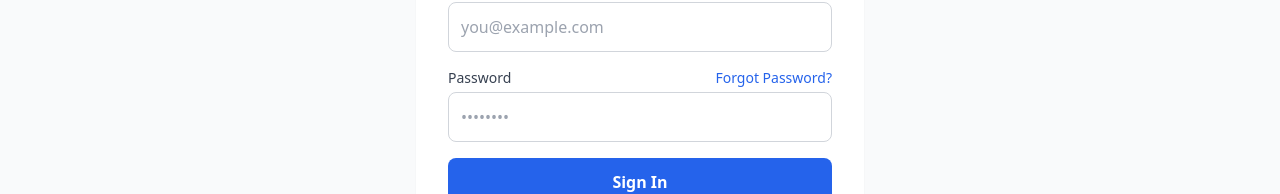
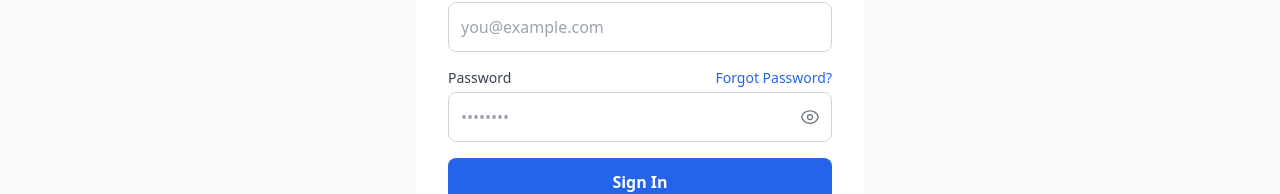
Before and after one commit to hasinduudara/E-Commerce-Webapp-Payload-CMS, a Next.js app: page /login in a window 1280 px wide. Shown: the part 413-607 px from the top of the page. Built offline with nearby package versions, Linux system fonts and the light colour scheme; no server answers.

Commit message:
feat: add password visibility toggle to login form and enhance styling

```diff
--- a/src/app/(frontend)/login/page.tsx
+++ b/src/app/(frontend)/login/page.tsx
@@ -10,6 +10,9 @@ export default function LoginPage() {
   const [password, setPassword] = useState('')
   const [error, setError] = useState('')
   const [loading, setLoading] = useState(false)
+
+  // State for toggling password visibility
+  const [showPassword, setShowPassword] = useState(false)
 
   const handleLogin = async (e: React.FormEvent) => {
     e.preventDefault()
@@ -59,15 +62,38 @@ export default function LoginPage() {
             <label className="block text-sm font-medium text-gray-700 mb-1">Email</label>
             <input required type="email" value={email} onChange={(e) => setEmail(e.target.value)} className="w-full p-3 border border-gray-300 rounded-lg focus:ring-2 focus:ring-blue-500" placeholder="you@example.com" />
           </div>
+
+          {/* Password Field with Show/Hide Toggle */}
           <div>
             <div className="flex justify-between items-center mb-1">
               <label className="block text-sm font-medium text-gray-700">Password</label>
               <Link href="/forgot-password" className="text-sm text-blue-600 hover:underline">Forgot Password?</Link>
             </div>
-            <input required type="password" value={password} onChange={(e) => setPassword(e.target.value)} className="w-full p-3 border border-gray-300 rounded-lg focus:ring-2 focus:ring-blue-500" placeholder="••••••••" />
+            <div className="relative">
+              <input
+                required
+                type={showPassword ? "text" : "password"}
+                value={password}
+                onChange={(e) => setPassword(e.target.value)}
+                className="w-full p-3 pr-12 border border-gray-300 rounded-lg focus:ring-2 focus:ring-blue-500"
+                placeholder="••••••••"
+              />
+              <button
+                type="button"
+                onClick={() => setShowPassword(!showPassword)}
+                className="absolute right-3 top-1/2 -translate-y-1/2 text-gray-500 hover:text-gray-700 focus:outline-none"
+              >
+                {/* SVG Icon changes based on showPassword state */}
+                {showPassword ? (
+                  <svg xmlns="http://www.w3.org/2000/svg" fill="none" viewBox="0 0 24 24" strokeWidth={1.5} stroke="currentColor" className="w-5 h-5"><path strokeLinecap="round" strokeLinejoin="round" d="M3.98 8.223A10.477 10.477 0 001.934 12C3.226 16.338 7.244 19.5 12 19.5c.993 0 1.953-.138 2.863-.395M6.228 6.228A10.45 10.45 0 0112 4.5c4.756 0 8.773 3.162 10.065 7.498a10.523 10.523 0 01-4.293 5.774M6.228 6.228L3 3m3.228 3.228l3.65 3.65m7.894 7.894L21 21m-3.228-3.228l-3.65-3.65m0 0a3 3 0 10-4.243-4.243m4.242 4.242L9.88 9.88" /></svg>
+                ) : (
+                  <svg xmlns="http://www.w3.org/2000/svg" fill="none" viewBox="0 0 24 24" strokeWidth={1.5} stroke="currentColor" className="w-5 h-5"><path strokeLinecap="round" strokeLinejoin="round" d="M2.036 12.322a1.012 1.012 0 010-.639C3.423 7.51 7.36 4.5 12 4.5c4.638 0 8.573 3.007 9.963 7.178.07.207.07.431 0 .639C20.577 16.49 16.64 19.5 12 19.5c-4.638 0-8.573-3.007-9.963-7.178z" /><path strokeLinecap="round" strokeLinejoin="round" d="M15 12a3 3 0 11-6 0 3 3 0 016 0z" /></svg>
+                )}
+              </button>
+            </div>
           </div>
 
-          <button type="submit" disabled={loading} className="w-full bg-blue-600 text-white p-3 rounded-lg font-bold hover:bg-blue-700 transition mt-6 disabled:bg-gray-400">
+          <button type="submit" disabled={loading} className="w-full bg-blue-600 text-white p-3 rounded-lg font-bold hover:bg-blue-700 transition mt-6 disabled:bg-gray-400 shadow-sm">
             {loading ? 'Signing in...' : 'Sign In'}
           </button>
         </form>
```
